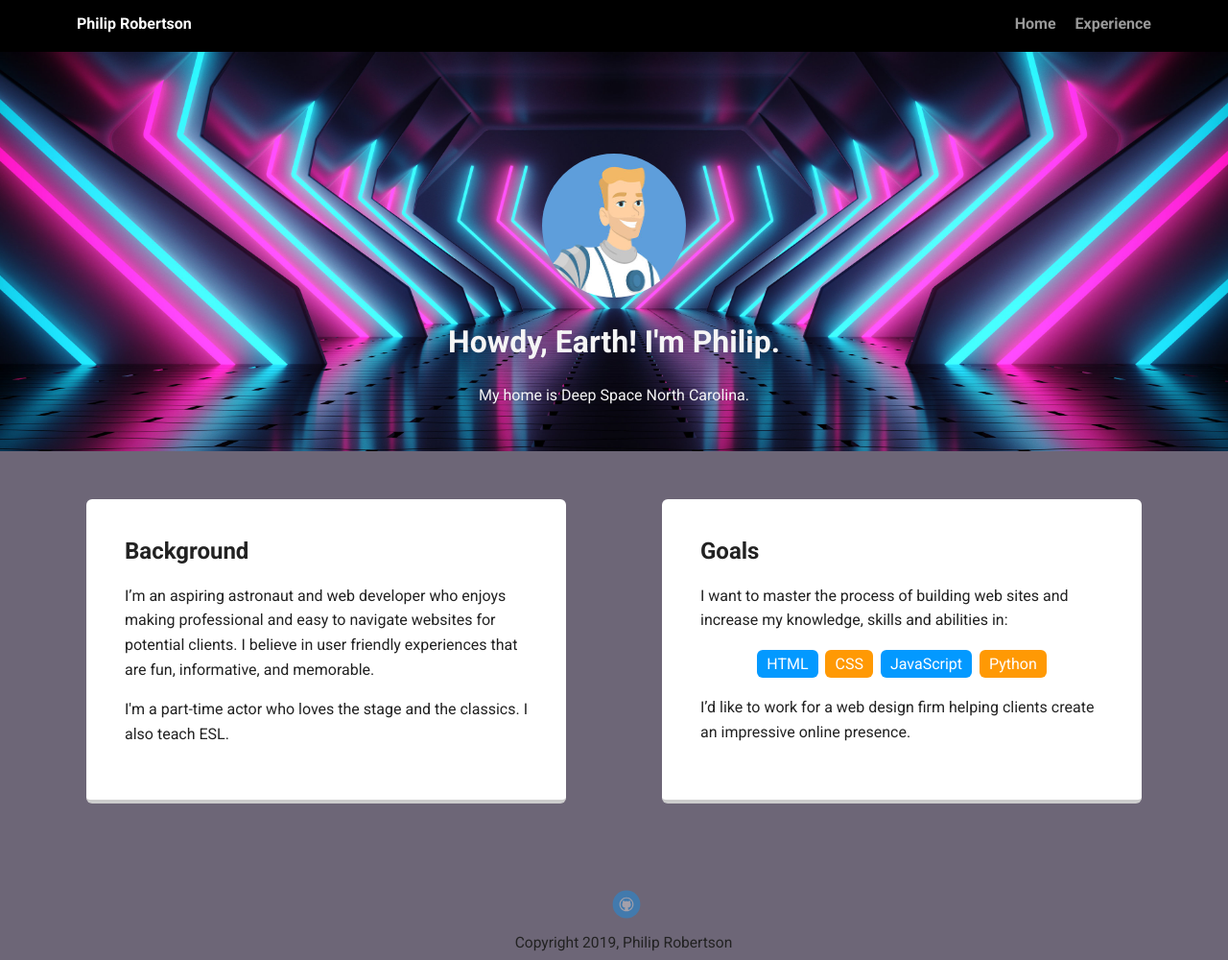
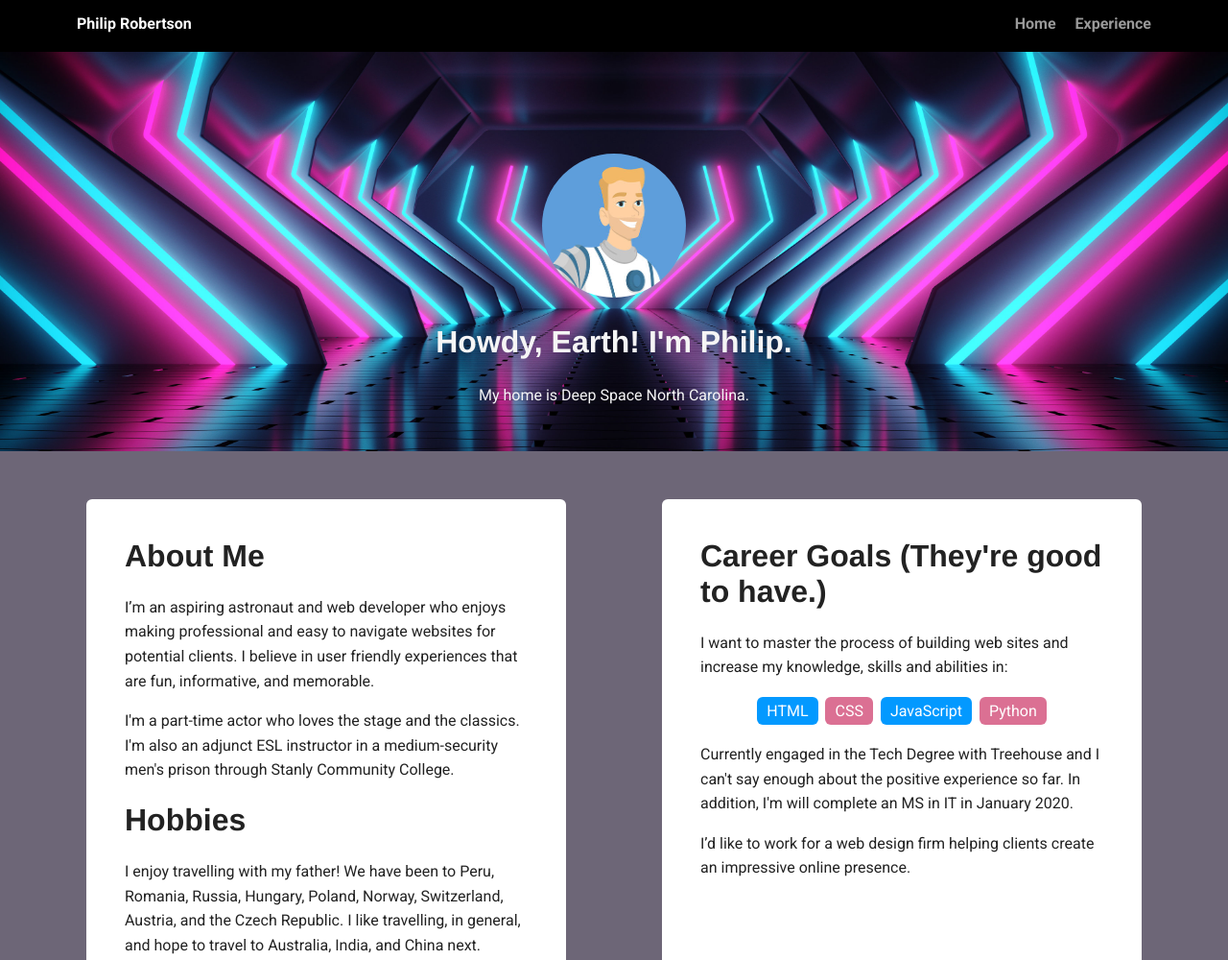
Before and after one commit to philip-robertson/First-Phil-Website, a plain HTML site: page portfolio_update_v1/index.html in a window 1280 px wide. Shown: the top 1000 px of the page at 96% size. Drawn offline with Linux system fonts and the light colour scheme; a web font is replaced by a local one.

Commit message:
Fixes to webpage based on feedback.
Added Github link to html.
Changed text in cards to add more information about myself. Changed css in text.

```diff
--- a/portfolio_update_v1/index.html
+++ b/portfolio_update_v1/index.html
@@ -11,7 +11,7 @@
     <div class="main-nav">
         <ul class="nav">
           <li class="name">Philip Robertson</li>
-          <li><a href="#">Home</a></li>
+          <li><a href="index.html">Home</a></li>
           <li><a href="experience.html">Experience</a></li>
         </ul>
     </div>
@@ -24,13 +24,16 @@
 
     <main class="flex">
       <div class="card">
-        <h2>Background</h2>
+        <h1>About Me</h1>
         <p>I’m an aspiring astronaut and web developer who enjoys making professional and easy to navigate websites for potential clients.  I believe in user friendly experiences that are fun, informative, and memorable.  </p>
-        <p>I'm a part-time actor who loves the stage and the classics.  I also teach ESL.</p>
+        <p>I'm a part-time actor who loves the stage and the classics.  I'm also an adjunct ESL instructor in a medium-security men's prison through Stanly Community College.</p>
+
+        <h1>Hobbies</h1>
+        <p>I enjoy travelling with my father!  We have been to Peru, Romania, Russia, Hungary, Poland, Norway, Switzerland, Austria, and the Czech Republic.  I like travelling, in general, and hope to travel to Australia, India, and China next.</p>
       </div>
 
       <div class="card">
-        <h2>Goals</h2>
+        <h1>Career Goals (They're good to have.)</h1>
         <p>I want to master the process of building web sites and increase my knowledge, skills and abilities in:</p>
         <ul class="skills">
           <li>HTML</li>
@@ -38,13 +41,14 @@
           <li>JavaScript</li>
           <li>Python</li>
         </ul>
+        <p>Currently engaged in the Tech Degree with Treehouse and I can't say enough about the positive experience so far.  In addition, I'm will complete an MS in IT in January 2020.</p>
         <p>I’d like to work for a web design firm helping clients create an impressive online presence.</p>
       </div>
 
     </main>
     <footer>
       <ul>
-        <li><a href="#" class="social github">Github</a></li>
+        <li><a href="https://github.com/philip-robertson" class="social github">Github</a></li>
       </ul>
       <p class="copyright">Copyright 2019, Philip Robertson</p>
     </footer>
--- a/portfolio_update_v1/styles.css
+++ b/portfolio_update_v1/styles.css
@@ -1,13 +1,17 @@
 /* Global Layout Set-up */
 * {
   box-sizing: border-box;
+}
+
+h1 {
+  font-family: Helvetica;
 }
 
 body {
   margin: 0;
   padding: 0;
   text-align: center;
-  font-family: 'Roboto', sans-serif;
+  font-family: Roboto;
   color: #222;
   background: #6d6677;
 }
@@ -78,7 +82,6 @@ header .profile-image:hover {
 }
 
 .tag {
-  background-color;
   color: whitesmoke;
   padding: 5px;
   border-radius: 5px;
@@ -125,7 +128,7 @@ ul.skills {
 .skills li {
   border-radius: 6px;
   display: inline-block;
-  background: #ff9904;
+  background: palevioletred;
   color: white;
   padding: 5px 10px;
   margin: 2px;
```
Also changed, not shown: portfolio_update_v1/experience.html (+1 -1 lines).
